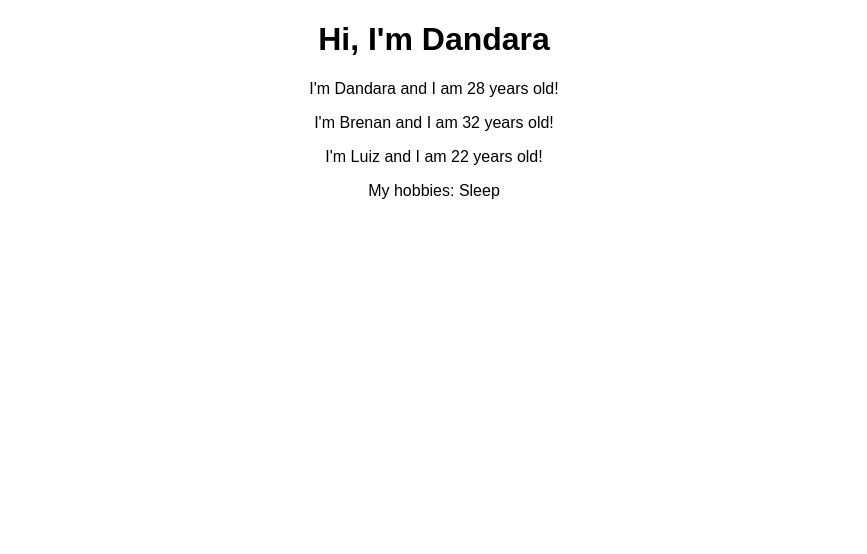
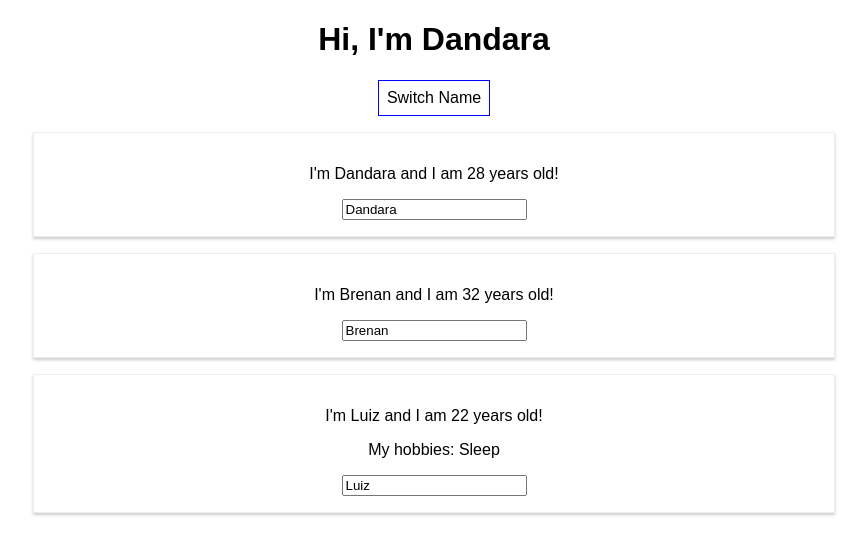
Before and after one commit to dandaradantas/react-projects, a React (Create React App) app in the folder react-complete/: page / in a window 1280 px wide. Shown: the top 554 px of the page, without its empty margins (206-1073 px from the left). Built offline with nearby package versions, Linux system fonts and the light colour scheme.

Commit message:
Adding styles

```diff
--- a/react-complete/src/App.js
+++ b/react-complete/src/App.js
@@ -3,13 +3,62 @@
 import Person from './Person/Person'
 
 class App extends Component {
+  state = {
+    persons: [
+      { name: 'Dandara', age: 28 },
+      { name: 'Brenan', age: 32 },
+      { name: 'Luiz', age: 22 },
+    ]
+  }
+
+  switchNameHandler = (newName) => {
+    this.setState({persons: [
+      { name: newName, age: 28 },
+      { name: 'Brenan', age: 32 },
+      { name: 'Luiz', age: 20 },
+    ]
+  })
+  }
+
+  nameChangedHandler = (event) => {
+    this.setState({
+      persons: [
+        { name: 'Dandara', age: 28 },
+        { name: event.target.value, age: 32 },
+        { name: 'Luiz', age: 20 },
+    ]
+  })
+  }
+
   render() {
+    const style = {
+      backgroundColor: 'white',
+      font: 'inherit',
+      border: '1px solid blue',
+      padding: '8px',
+      cursor: 'pointer'
+    }
+
     return (
       <div className="App">
         <h1> Hi, I'm Dandara</h1>
-        <Person name="Dandara" age="28"/>
-        <Person name="Brenan" age="32"/>
-        <Person name="Luiz" age="22">My hobbies: Sleep</Person>
+        <button
+          style={style}
+          onClick={() => this.switchNameHandler('Dandara!!')}>Switch Name</button>
+        <Person
+          name={this.state.persons[0].name}
+          age={this.state.persons[0].age}
+          changed={this.nameChangedHandler} />
+        <Person
+          name={this.state.persons[1].name}
+          age={this.state.persons[1].age}
+          click={this.switchNameHandler.bind(this, 'Cesar')}
+          changed={this.nameChangedHandler} />
+        <Person
+          name={this.state.persons[2].name}
+          age={this.state.persons[2].age}
+          changed={this.nameChangedHandler}>My hobbies: Sleep
+        </Person>
       </div>
     );
   }
--- /dev/null
+++ b/react-complete/src/Person/Person.css
@@ -0,0 +1,8 @@
+.Person {
+    width: 60%;
+    margin: 16px auto;
+    border: 1px solid #eee;
+    box-shadow: 0 2px 3px #ccc;
+    padding: 16px;
+    text-align: center;
+}
--- a/react-complete/src/Person/Person.js
+++ b/react-complete/src/Person/Person.js
@@ -1,10 +1,12 @@
 import React from 'react';
+import './Person.css';
 
 const person = (props) => {
     return (
-        <div>
-            <p>I'm {props.name} and I am {props.age} years old!</p>
+        <div className="Person">
+            <p onClick={props.click}>I'm {props.name} and I am {props.age} years old!</p>
             <p>{props.children}</p>
+            <input type="text" onChange={props.changed} value={props.name}/>
         </div>
     )
 };
```
